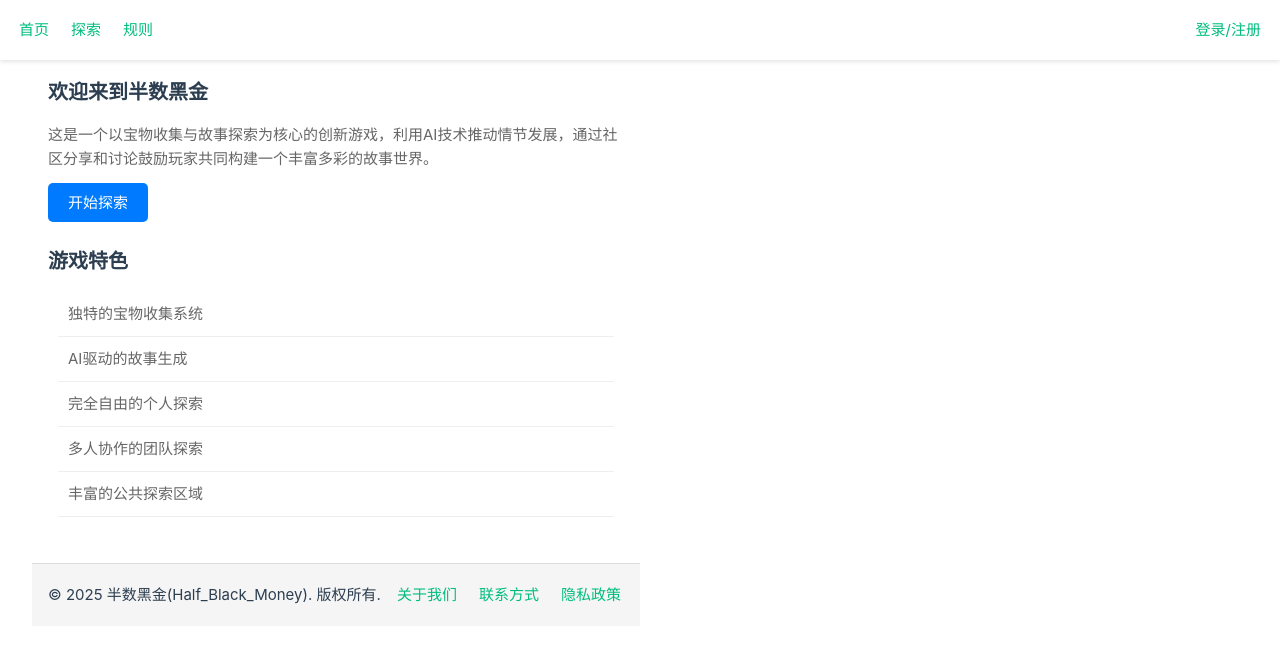
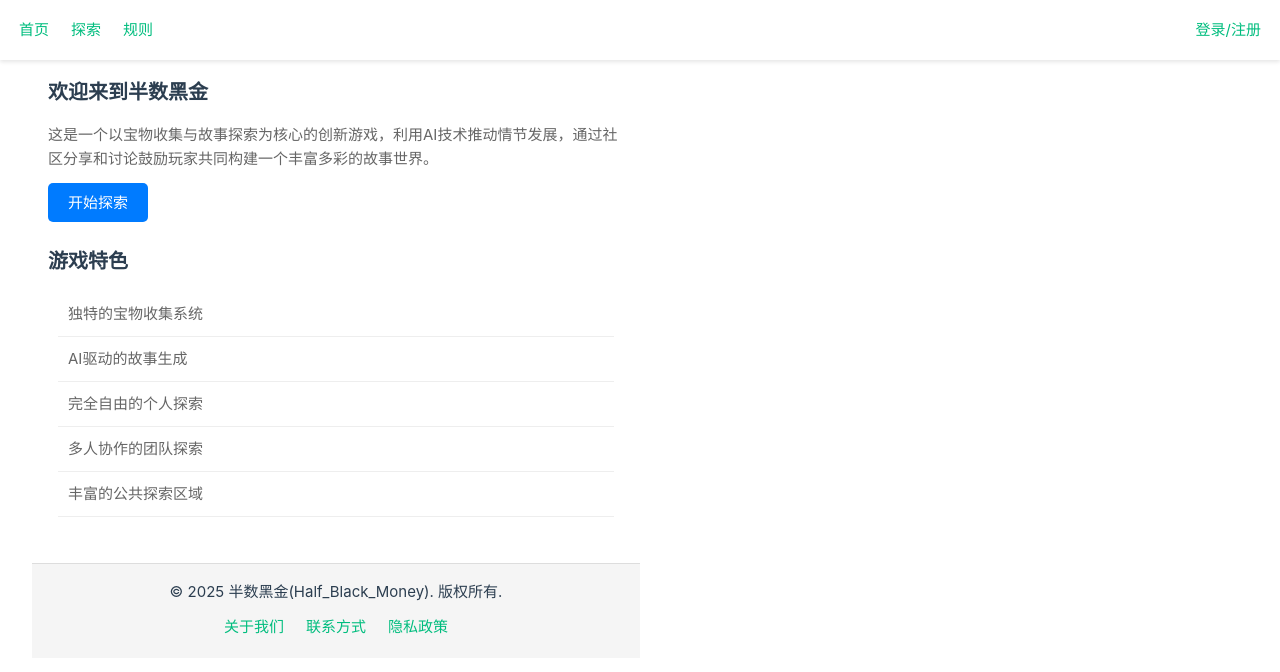
Before and after one commit to qsmeng/open-hbm-dev-202504, a Vue app in the folder frontend/: page / in a window 1280 px wide. Shown: the top 672 px of the page. Built offline with nearby package versions, Linux system fonts and the light colour scheme.

Commit message:
footer 显示效果优化

```diff
--- a/frontend/src/components/Footer.vue
+++ b/frontend/src/components/Footer.vue
@@ -12,17 +12,18 @@
 <style scoped>
 .app-footer {
   display: flex;
-  justify-content: space-between;
+  justify-content: center; /* 修改为居中对齐 */
+  flex-direction: column;
   align-items: center;
   padding: 1rem;
   background-color: #f5f5f5;
   border-top: 1px solid #ddd;
+  width: 100%; /* 确保占据全宽 */
 }
 
 .footer-links {
   display: flex;
   gap: 1rem;
+  margin-top: 0.5rem;
 }
-
-/* 其他样式... */
 </style>
--- a/frontend/src/views/RuleView.vue
+++ b/frontend/src/views/RuleView.vue
@@ -31,10 +31,12 @@
     </section>
     </div>
   </div>
+  <Footer />
 </template>
 
 <script setup>
 import Header from '@/components/Header.vue'
+import Footer from '@/components/Footer.vue'
 import { ref, computed } from 'vue'
 import { useRouter } from 'vue-router'
 </script>
```
